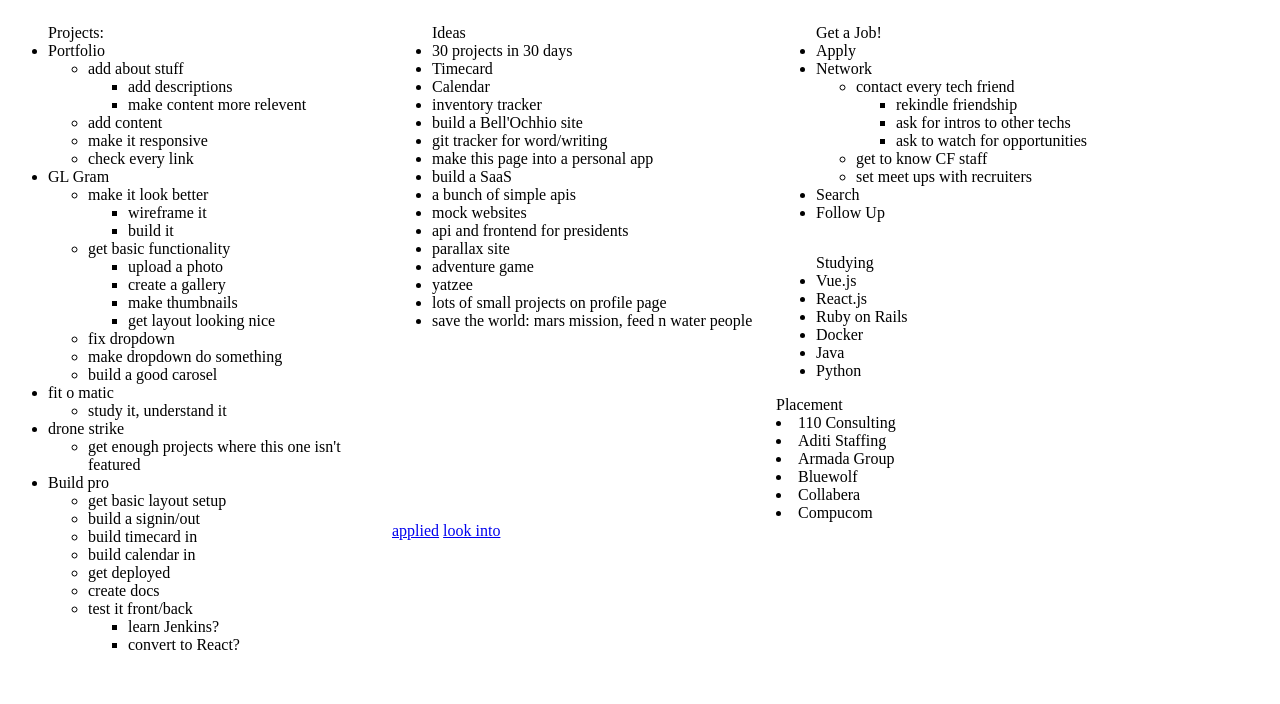
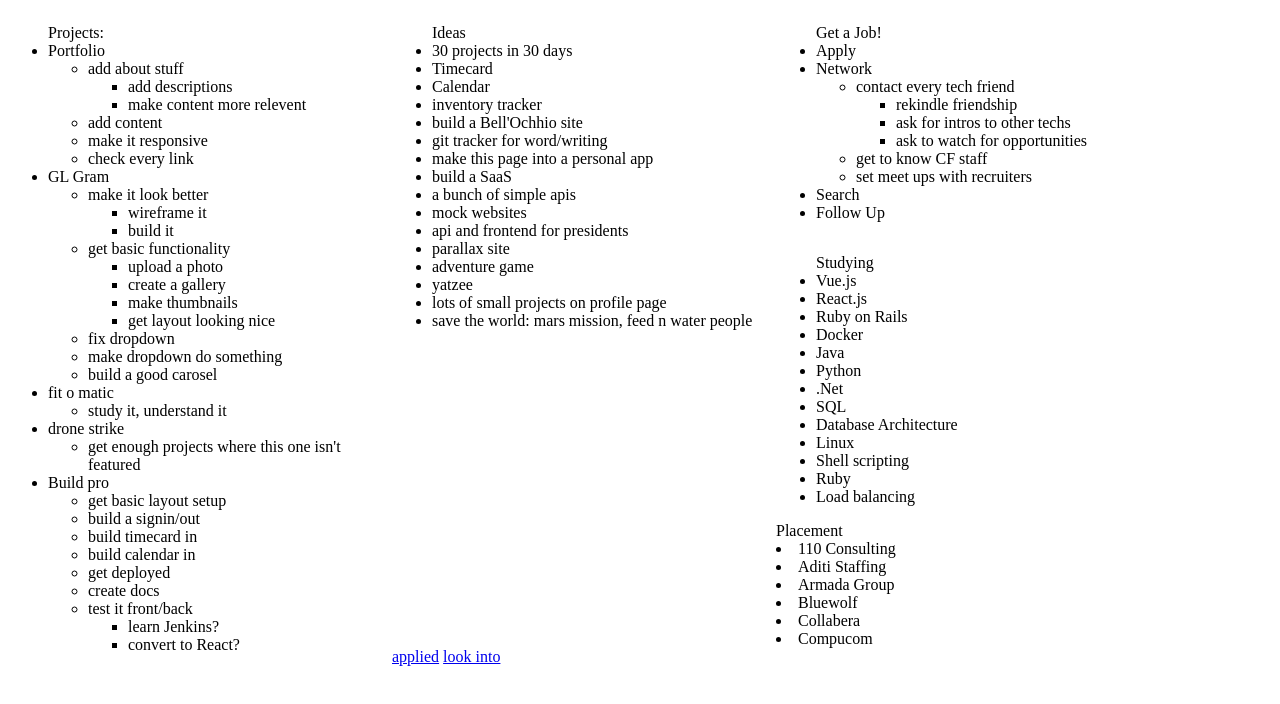
Before and after one commit to GLSea1979/project-tracker, a plain HTML site: page index.html in a window 1280 px wide. Drawn offline with Linux system fonts and the light colour scheme.

Commit message:
lots of todos added to study

```diff
--- a/index.html
+++ b/index.html
@@ -121,6 +121,13 @@
         <li>Docker</li>
         <li>Java</li>
         <li>Python</li>
+        <li>.Net</li>
+        <li>SQL</li>
+        <li>Database Architecture</li>
+        <li>Linux</li>
+        <li>Shell scripting</li>
+        <li>Ruby</li>
+        <li>Load balancing</li>
       </ul>Placement
         <li>110 Consulting</li>
         <li>Aditi Staffing</li>
```
